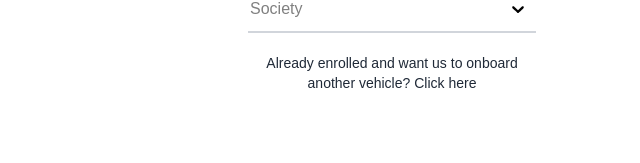
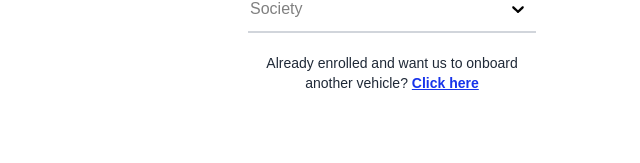
Before and after one commit to delta-mohit/OB-Form-Pync, a Next.js app: page / in a window 1280 px wide. Shown: the part 370-533 px from the top of the page, without its empty margins (248-888 px from the left). Built offline with nearby package versions, Linux system fonts and the light colour scheme.

Commit message:
make the "click here" functional

```diff
--- a/app/page.tsx
+++ b/app/page.tsx
@@ -41,7 +41,12 @@ export default function Home() {
   };
   const { currentStepIndex, step, isFirstStep, isLastStep, back, next, goTo } =
     useMultistepForm([
-      <Step1 key={0} updateFields={updateFields} formData={formData} />,
+      <Step1
+        key={0}
+        goToIndex={goToIndex}
+        updateFields={updateFields}
+        formData={formData}
+      />,
       <Step2 key={1} updateFields={updateFields} formData={formData} />,
       <Step3 key={2} updateFields={updateFields} formData={formData} />,
       <Step4 key={3} updateFields={updateFields} formData={formData} />,
--- a/components/Step1.jsx
+++ b/components/Step1.jsx
@@ -8,7 +8,7 @@ const options = [
 ];
 const defaultName = "Society";
 const data = { options, defaultName };
-const Step1 = ({ updateFields, formData }) => {
+const Step1 = ({ goToIndex, updateFields, formData }) => {
   return (
     <>
       <div className="text-[22px] sm:text-[24px] font-extrabold font-spartan sm:mx-auto">
@@ -25,7 +25,15 @@ const Step1 = ({ updateFields, formData }) => {
       />
       <div className="mx-auto text-sm font-montserrat text-gray-800 mb-5 flex flex-col">
         <div>Already enrolled and want us to onboard</div>
-        <div className="mx-auto">another vehicle? Click here</div>
+        <div className="mx-auto">
+          another vehicle?{" "}
+          <a
+            className="text-[#1733eb] font-extrabold underline hover:cursor-pointer"
+            onClick={() => goToIndex(2)}
+          >
+            Click here
+          </a>
+        </div>
       </div>
     </>
   );
```
